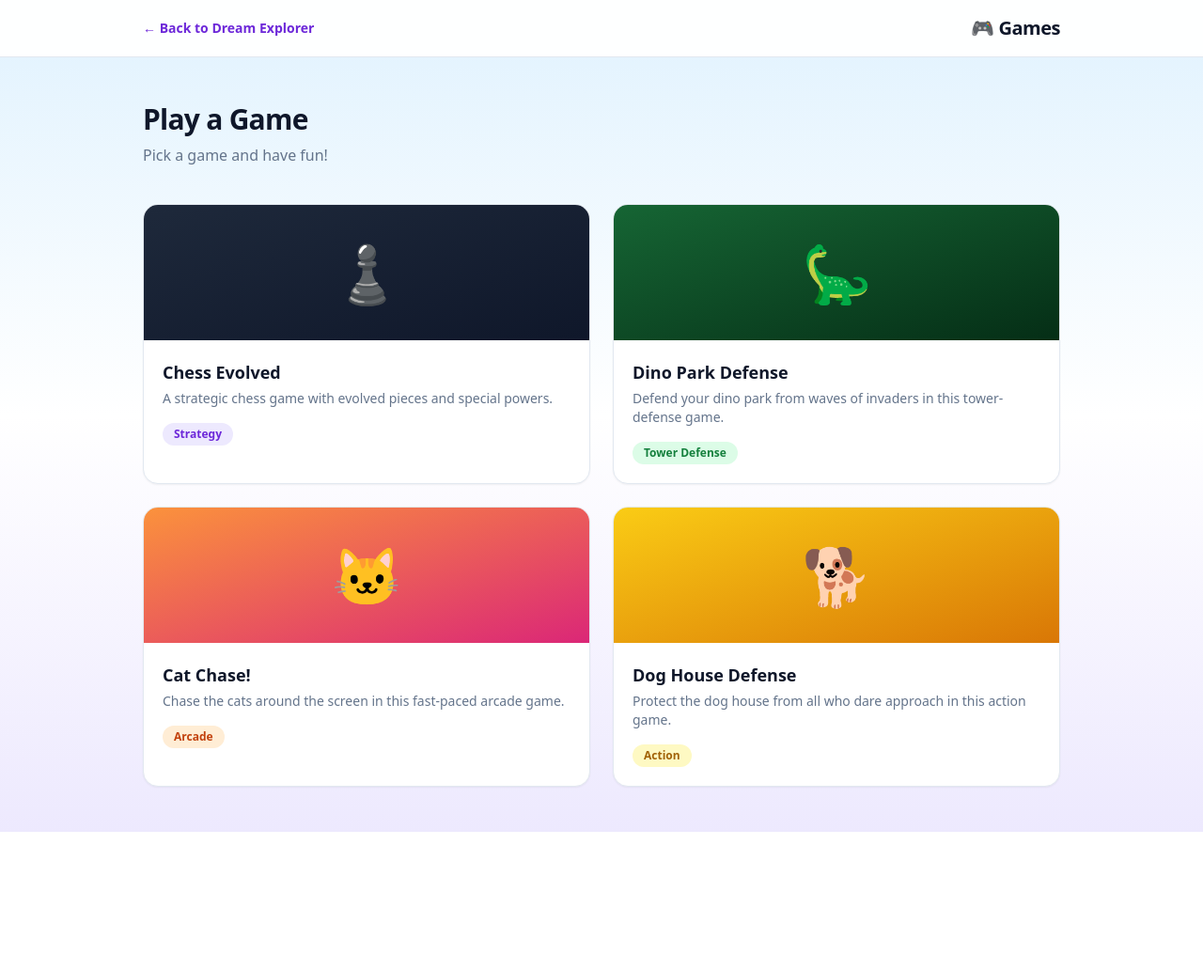
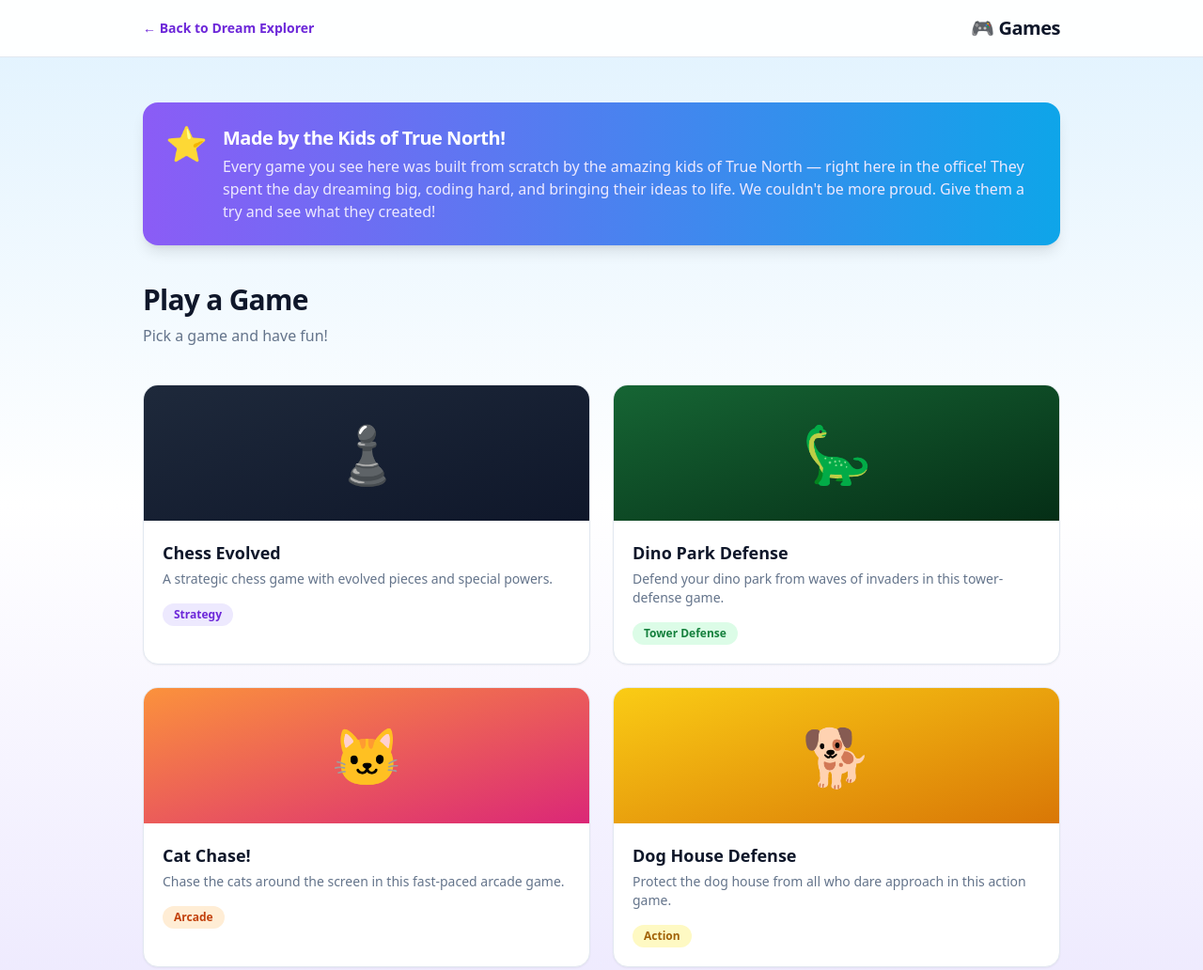
Before and after one commit to True-North-ELO/future-dream-explorer, a plain HTML site: page games/index.html in a window 1280 px wide. Shown: the whole page at 94% size. Before the commit the page ends 885 px from the top, so only its background shows below. Drawn offline with nearby package versions, Linux system fonts and the light colour scheme.

Commit message:
Add welcome banner to games page about kids building the games

```diff
--- a/games/index.html
+++ b/games/index.html
@@ -18,6 +18,22 @@
   </header>
 
   <main class="mx-auto max-w-5xl px-6 py-12">
+
+    <!-- Welcome Banner -->
+    <div class="mb-10 rounded-2xl bg-gradient-to-r from-violet-500 to-sky-500 p-6 text-white shadow-lg">
+      <div class="flex items-start gap-4">
+        <span class="text-4xl">⭐</span>
+        <div>
+          <h2 class="text-xl font-black tracking-tight">Made by the Kids of True North!</h2>
+          <p class="mt-1 text-violet-100">
+            Every game you see here was built from scratch by the amazing kids of True North —
+            right here in the office! They spent the day dreaming big, coding hard, and bringing
+            their ideas to life. We couldn't be more proud. Give them a try and see what they created!
+          </p>
+        </div>
+      </div>
+    </div>
+
     <h2 class="mb-2 text-3xl font-black tracking-tight text-slate-900">Play a Game</h2>
     <p class="mb-10 text-slate-500">Pick a game and have fun!</p>
 
```
